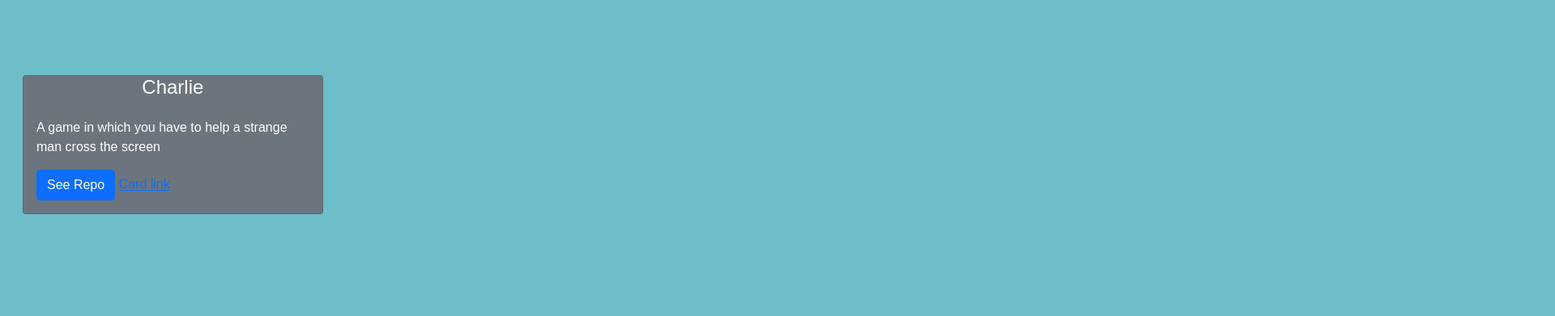
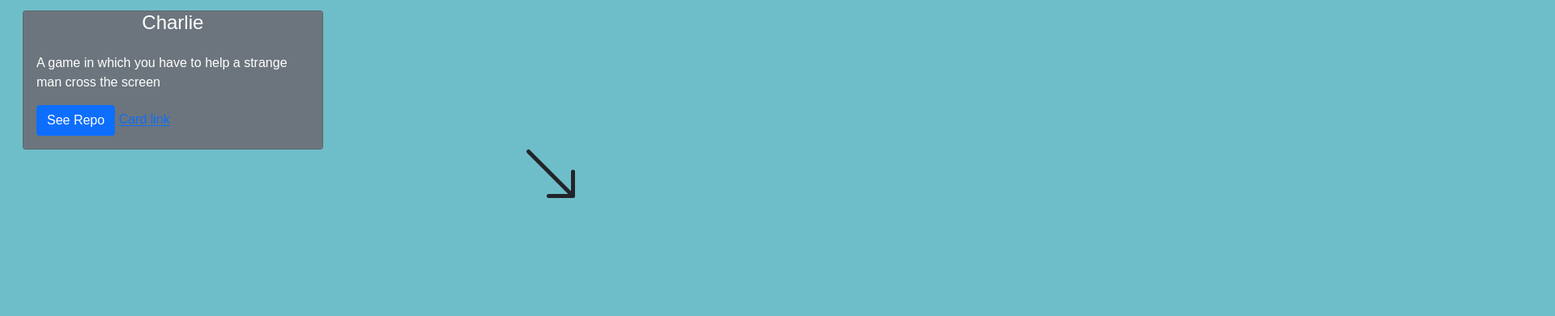
Before and after one commit to bbolton1/brayden-cis376-echo, a plain HTML site: page index.html in a window 1280 px wide. Shown: the part 225-616 px from the top of the page at 81% size, 1920 px wide, since content can reach past the window. Drawn offline with nearby package versions, Linux system fonts and the light colour scheme.

Commit message:
Update style.css

```diff
--- a/styles/style.css
+++ b/styles/style.css
@@ -19,8 +19,9 @@ h4 {
 }
 
 #arrow {
-  position: relative;
-  top: 29.6875em;
+  position: absolute;
+  top: 50%;
+  left: 50%;
 }
 
 .container {
```
